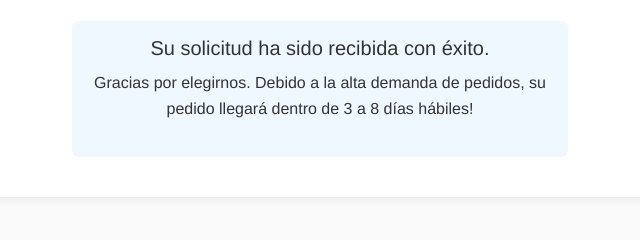
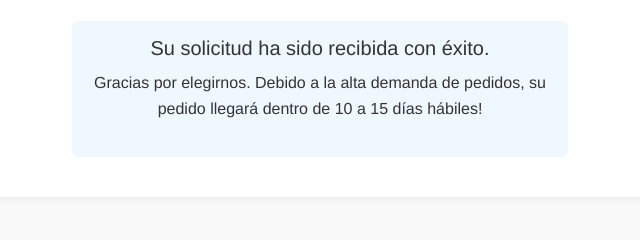
Before and after one commit to IrysdeJesus/cashlottooficial.online, a plain HTML site: page temuobggg/index.html in a window 1280 px wide. Shown: the part 394-634 px from the top of the page, 320-960 px from the left. Drawn offline with nearby package versions, Linux system fonts and the light colour scheme.

Commit message:
Update index.html

```diff
--- a/temuobggg/index.html
+++ b/temuobggg/index.html
@@ -100,7 +100,7 @@
                             </style>
                                 <div class="message">
                                     <h2>Su solicitud ha sido recibida con éxito.</h2>
-                                    <p>Gracias por elegirnos. Debido a la alta demanda de pedidos, su pedido llegará dentro de 3 a 8 días hábiles!</p>
+                                    <p>Gracias por elegirnos. Debido a la alta demanda de pedidos, su pedido llegará dentro de 10 a 15 días hábiles!</p>
                                 </div>
                             </div>
                         </div>
```
